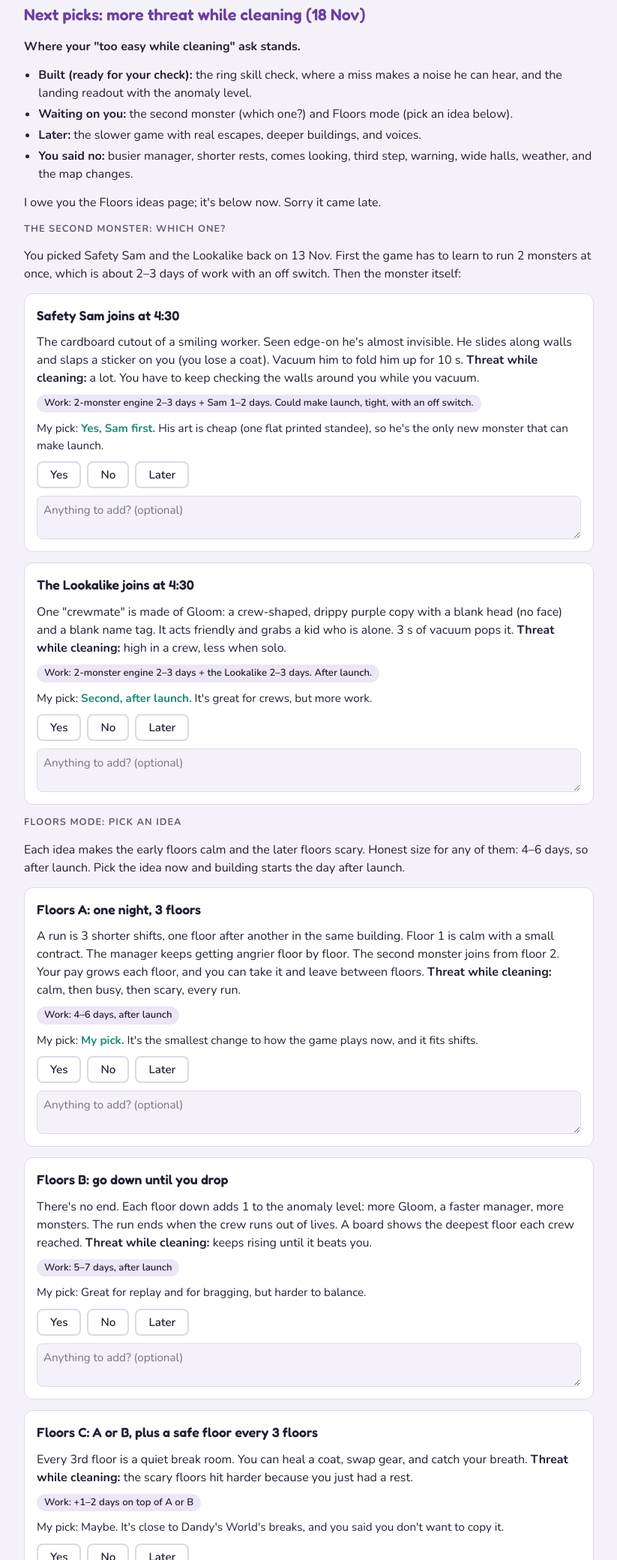
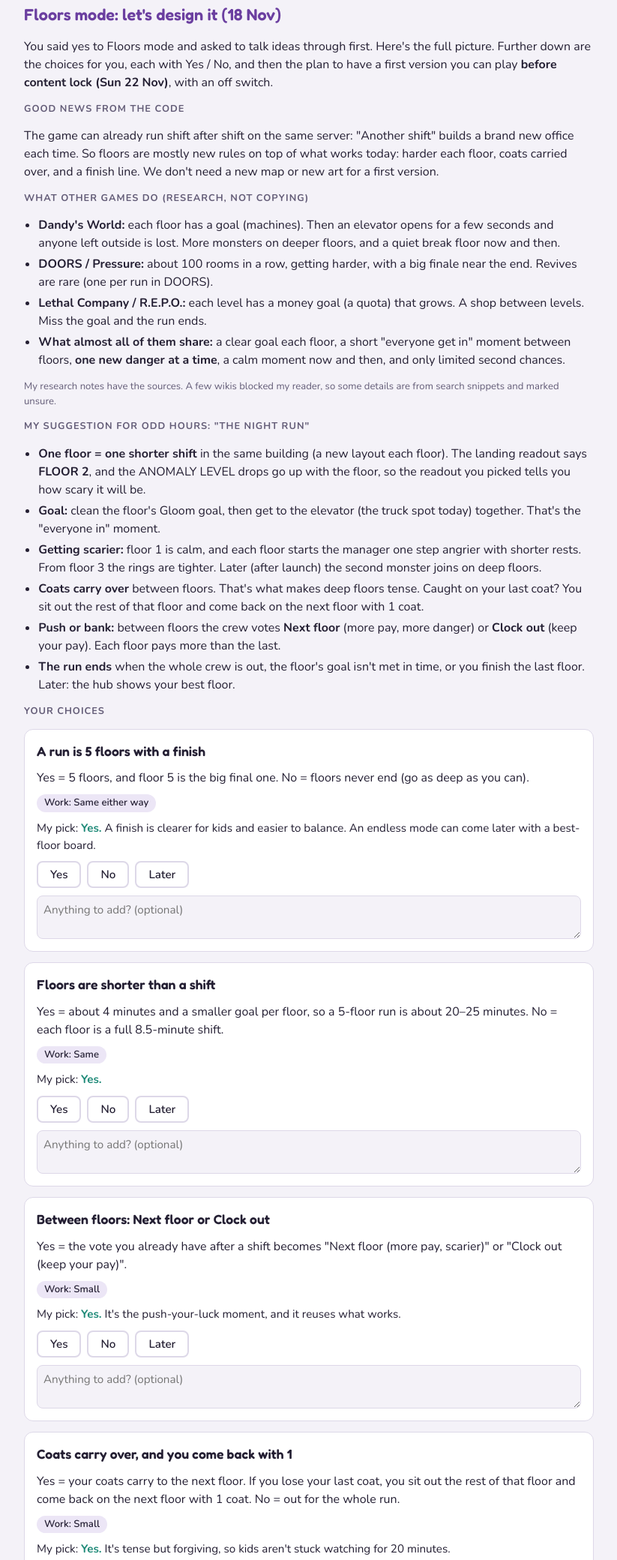
Before and after one commit to Peek-Abu/peekabu-game-systems, a plain HTML site: page reports/threat-maps-picks.html in a window 1280 px wide. Shown: the part 2814-4894 px from the top of the page at 75% size, without its empty margins (228-1051 px from the left). Drawn offline with nearby package versions, Linux system fonts and the light colour scheme.

Commit message:
docs(reports): threat page: Floors mode ideation (research, The Night Run proposal, 9 picks, plan for a first playable before lock), the halls-vs-open answer, and the corrected status (second monster later)

```diff
--- a/reports/threat-maps-picks.html
+++ b/reports/threat-maps-picks.html
@@ -86,26 +86,71 @@ ul { margin: 0; padding-left: 1.2em; display: grid; gap: 4px; }
   </section>
 
   <section>
-    <h2>Next picks: more threat while cleaning (18 Nov)</h2>
-    <p><b>Where your "too easy while cleaning" ask stands.</b></p>
+    <h2>Floors mode: let's design it (18 Nov)</h2>
+    <p>You said yes to Floors mode and asked to talk ideas through first. Here's the full picture. Further down are the choices for you, each with Yes / No, and then the plan to have a first version you can play <b>before content lock (Sun 22 Nov)</b>, with an off switch.</p>
+
+    <p class="when">Good news from the code</p>
+    <p>The game can already run shift after shift on the same server: "Another shift" builds a brand new office each time. So floors are mostly new rules on top of what works today: harder each floor, coats carried over, and a finish line. We don't need a new map or new art for a first version.</p>
+
+    <p class="when">What other games do (research, not copying)</p>
     <ul>
-      <li><b>Built (ready for your check):</b> the ring skill check, where a miss makes a noise he can hear, and the landing readout with the anomaly level.</li>
-      <li><b>Waiting on you:</b> the second monster (which one?) and Floors mode (pick an idea below).</li>
-      <li><b>Later:</b> the slower game with real escapes, deeper buildings, and voices.</li>
+      <li><b>Dandy's World:</b> each floor has a goal (machines). Then an elevator opens for a few seconds and anyone left outside is lost. More monsters on deeper floors, and a quiet break floor now and then.</li>
+      <li><b>DOORS / Pressure:</b> about 100 rooms in a row, getting harder, with a big finale near the end. Revives are rare (one per run in DOORS).</li>
+      <li><b>Lethal Company / R.E.P.O.:</b> each level has a money goal (a quota) that grows. A shop between levels. Miss the goal and the run ends.</li>
+      <li><b>What almost all of them share:</b> a clear goal each floor, a short "everyone get in" moment between floors, <b>one new danger at a time</b>, a calm moment now and then, and only limited second chances.</li>
+    </ul>
+    <p class="status">My research notes have the sources. A few wikis blocked my reader, so some details are from search snippets and marked unsure.</p>
+
+    <p class="when">My suggestion for Odd Hours: "The Night Run"</p>
+    <ul>
+      <li><b>One floor = one shorter shift</b> in the same building (a new layout each floor). The landing readout says <b>FLOOR 2</b>, and the ANOMALY LEVEL drops go up with the floor, so the readout you picked tells you how scary it will be.</li>
+      <li><b>Goal:</b> clean the floor's Gloom goal, then get to the elevator (the truck spot today) together. That's the "everyone in" moment.</li>
+      <li><b>Getting scarier:</b> floor 1 is calm, and each floor starts the manager one step angrier with shorter rests. From floor 3 the rings are tighter. Later (after launch) the second monster joins on deep floors.</li>
+      <li><b>Coats carry over</b> between floors. That's what makes deep floors tense. Caught on your last coat? You sit out the rest of that floor and come back on the next floor with 1 coat.</li>
+      <li><b>Push or bank:</b> between floors the crew votes <b>Next floor</b> (more pay, more danger) or <b>Clock out</b> (keep your pay). Each floor pays more than the last.</li>
+      <li><b>The run ends</b> when the whole crew is out, the floor's goal isn't met in time, or you finish the last floor. Later: the hub shows your best floor.</li>
+    </ul>
+
+    <p class="when">Your choices</p>
+    <div id="floorsPicks"></div>
+
+    <p class="when">Plan: first playable Floors before lock (Sun 22 Nov)</p>
+    <ul>
+      <li><b>Thu:</b> 3 sessions work side by side, each on its own part of the code.
+        <ol>
+          <li>The run itself: floor number, a goal and time per floor, coats carried over, Next floor / Clock out, how the run ends.</li>
+          <li>The screens: choosing Floors at the truck, FLOOR N on the readout and load screen, the run-over screen.</li>
+          <li>The manager getting angrier per floor.</li>
+        </ol>
+      </li>
+      <li><b>Fri:</b> the three parts join up, then my own real-play test: 3 floors solo and with a second player.</li>
+      <li><b>Sat:</b> your play-check. Fixes the same day.</li>
+      <li><b>Sun:</b> lock. If anything is shaky, the off switch keeps Floors hidden and the normal shift plays exactly as now.</li>
+    </ul>
+    <p><b>Honest risks:</b> pay must not be counted twice across floors (the plan pays each floor as you go, which the game already does safely). The load screen between floors must stay quick. Kids must understand "Next floor or clock out" at a glance. You've been right that we move faster than my estimates, so this plan is tight but doable.</p>
+  </section>
+
+  <section>
+    <h2>Your question: halls or open spaces? (my answer)</h2>
+    <p>You asked me to weigh it for our game. <b>My answer: keep our halls and rooms.</b> Don't copy Dandy's World's open floors. Here's why:</p>
+    <ul>
+      <li>Our maps are real buildings (an office, a school). Halls and rooms are what make them feel real and spooky. Lethal Company is the same: tight insides, and players get good by <b>listening and remembering</b>, not by seeing far.</li>
+      <li>What the measuring showed is not "too many halls". It's that <b>nothing is deep</b>: every room is one step off a loop, so you never have to make a risky choice. The fix is the DFS hall growth you liked (on the list for after launch), not open floors.</li>
+      <li>Skill in our game should come from <b>reading the manager</b> (his pen clicks, flickering lights and footsteps are already in) and from the ring. A good next step after launch: some glass office walls, so you can glimpse him through rooms. They show real offices and give you sight without opening the map up.</li>
+    </ul>
+    <div id="mapDir"></div>
+  </section>
+
+  <section>
+    <h2>Where your "too easy while cleaning" ask stands</h2>
+    <ul>
+      <li><b>Built, ready for your check:</b> the ring skill check (2–3 rings a pile, a miss makes noise) and the landing readout with the anomaly level and icons.</li>
+      <li><b>Approved, being designed now:</b> Floors mode (above).</li>
+      <li><b>Saved for later, as you said:</b> the second monster. Also later: the slower game with real escapes, deeper buildings (DFS halls), and voices.</li>
       <li><b>You said no:</b> busier manager, shorter rests, comes looking, third step, warning, wide halls, weather, and the map changes.</li>
     </ul>
-    <p>I owe you the Floors ideas page; it's below now. Sorry it came late.</p>
-
-    <p class="when">The second monster: which one?</p>
-    <p>You picked Safety Sam and the Lookalike back on 13 Nov. First the game has to learn to run 2 monsters at once, which is about 2–3 days of work with an off switch. Then the monster itself:</p>
-    <div id="nextMonster"></div>
-
-    <p class="when">Floors mode: pick an idea</p>
-    <p>Each idea makes the early floors calm and the later floors scary. Honest size for any of them: 4–6 days, so after launch. Pick the idea now and building starts the day after launch.</p>
-    <div id="nextFloors"></div>
-
-    <p class="when">Quick ones: more threat while cleaning, before lock (Sun 22 Nov)</p>
-    <p>Both build on your ring idea, so skill decides the danger, not just more manager.</p>
+    <p class="when">Quick ones: more threat while cleaning, before lock</p>
+    <p>Both build on your ring idea, so skill decides the danger.</p>
     <div id="nextQuick"></div>
   </section>
 
@@ -207,23 +252,33 @@ ul { margin: 0; padding-left: 1.2em; display: grid; gap: 4px; }
 
 <script>
 const IDEAS = [
-  { id: "x1-sam", group: "nextMonster", title: "Safety Sam joins at 4:30",
-    text: "The cardboard cutout of a smiling worker. Seen edge-on he's almost invisible. He slides along walls and slaps a sticker on you (you lose a coat). Vacuum him to fold him up for 10 s. <b>Threat while cleaning:</b> a lot. You have to keep checking the walls around you while you vacuum.",
-    effort: "2-monster engine 2–3 days + Sam 1–2 days. Could make launch, tight, with an off switch.", rec: "<b>Yes, Sam first.</b> His art is cheap (one flat printed standee), so he's the only new monster that can make launch." },
-  { id: "x2-lookalike", group: "nextMonster", title: "The Lookalike joins at 4:30",
-    text: "One \"crewmate\" is made of Gloom: a crew-shaped, drippy purple copy with a blank head (no face) and a blank name tag. It acts friendly and grabs a kid who is alone. 3 s of vacuum pops it. <b>Threat while cleaning:</b> high in a crew, less when solo.",
-    effort: "2-monster engine 2–3 days + the Lookalike 2–3 days. After launch.", rec: "<b>Second, after launch.</b> It's great for crews, but more work." },
-
-  { id: "f1-run", group: "nextFloors", title: "Floors A: one night, 3 floors",
-    text: "A run is 3 shorter shifts, one floor after another in the same building. Floor 1 is calm with a small contract. The manager keeps getting angrier floor by floor. The second monster joins from floor 2. Your pay grows each floor, and you can take it and leave between floors. <b>Threat while cleaning:</b> calm, then busy, then scary, every run.",
-    effort: "4–6 days, after launch", rec: "<b>My pick.</b> It's the smallest change to how the game plays now, and it fits shifts." },
-  { id: "f2-deeper", group: "nextFloors", title: "Floors B: go down until you drop",
-    text: "There's no end. Each floor down adds 1 to the anomaly level: more Gloom, a faster manager, more monsters. The run ends when the crew runs out of lives. A board shows the deepest floor each crew reached. <b>Threat while cleaning:</b> keeps rising until it beats you.",
-    effort: "5–7 days, after launch", rec: "Great for replay and for bragging, but harder to balance." },
-  { id: "f3-safe", group: "nextFloors", title: "Floors C: A or B, plus a safe floor every 3 floors",
-    text: "Every 3rd floor is a quiet break room. You can heal a coat, swap gear, and catch your breath. <b>Threat while cleaning:</b> the scary floors hit harder because you just had a rest.",
-    effort: "+1–2 days on top of A or B", rec: "Maybe. It's close to Dandy's World's breaks, and you said you don't want to copy it." },
-
+  { id: "fl1-length", group: "floorsPicks", title: "A run is 5 floors with a finish",
+    text: "Yes = 5 floors, and floor 5 is the big final one. No = floors never end (go as deep as you can).",
+    effort: "Same either way", rec: "<b>Yes.</b> A finish is clearer for kids and easier to balance. An endless mode can come later with a best-floor board." },
+  { id: "fl2-short", group: "floorsPicks", title: "Floors are shorter than a shift",
+    text: "Yes = about 4 minutes and a smaller goal per floor, so a 5-floor run is about 20–25 minutes. No = each floor is a full 8.5-minute shift.",
+    effort: "Same", rec: "<b>Yes.</b>" },
+  { id: "fl3-vote", group: "floorsPicks", title: "Between floors: Next floor or Clock out",
+    text: "Yes = the vote you already have after a shift becomes \"Next floor (more pay, scarier)\" or \"Clock out (keep your pay)\".",
+    effort: "Small", rec: "<b>Yes.</b> It's the push-your-luck moment, and it reuses what works." },
+  { id: "fl4-coats", group: "floorsPicks", title: "Coats carry over, and you come back with 1",
+    text: "Yes = your coats carry to the next floor. If you lose your last coat, you sit out the rest of that floor and come back on the next floor with 1 coat. No = out for the whole run.",
+    effort: "Small", rec: "<b>Yes.</b> It's tense but forgiving, so kids aren't stuck watching for 20 minutes." },
+  { id: "fl5-ramp", group: "floorsPicks", title: "Each floor starts the manager angrier",
+    text: "Yes = floor 1 is calm. Each floor starts him one step angrier with shorter rests, and the ANOMALY LEVEL drops show the floor's danger. Rings get tighter from floor 3.",
+    effort: "Small", rec: "<b>Yes.</b> This is the \"more threat over time\" you asked for, built into the mode." },
+  { id: "fl6-pay", group: "floorsPicks", title: "Each floor pays more",
+    text: "Yes = each floor pays 25% more than the one before (floor 5 pays double). The pay lands as each floor ends, so a bad floor never takes away what you earned.",
+    effort: "Small", rec: "<b>Yes.</b>" },
+  { id: "fl7-main", group: "floorsPicks", title: "Floors is the main way to play",
+    text: "Yes = the truck starts a Floors run by default, and the host can still pick a single shift. No = Floors is an extra mode you have to choose.",
+    effort: "Small", rec: "<b>Yes.</b> That's what you asked for. While it's new, the off switch can flip it back." },
+  { id: "fl8-build", group: "floorsPicks", title: "Build the first playable version before lock",
+    text: "Yes = 3 sessions start Thursday as planned above, with an off switch. You play-check it Saturday.",
+    effort: "About 2–3 days with 3 sessions side by side", rec: "<b>Yes.</b>" },
+  { id: "md1-halls", group: "mapDir", title: "Keep halls and rooms (my answer above)",
+    text: "Yes = keep our halls and rooms. After launch: DFS halls for depth, plus a few glass office walls to glimpse him. No = tell me in the note what you'd change.",
+    effort: "Nothing now", rec: "<b>Yes.</b>" },
   { id: "q1-miss-setback", group: "nextQuick", title: "A miss also undoes some cleaning",
     text: "Missing a ring now also puts back part of the pile, so a miss costs time and makes noise. <b>Threat while cleaning:</b> you stay longer at the pile, so he has more time to find you. We can count misses per shift to see if it's too hard.",
     effort: "1–2 hours", rec: "<b>Yes.</b> It makes the ring matter." },
@@ -382,7 +437,7 @@ async function save(id, patch) {
 }
 
 IDEAS.forEach(i => document.getElementById(i.group).appendChild(card(i)));
-["nextMonster", "nextFloors", "nextQuick", "icons", "built","ring","readout","landing","round2", "plan", "now", "later"].forEach(g => { const c = document.getElementById(g); c.style.display = "grid"; c.style.gap = "14px"; });
+["floorsPicks", "mapDir", "nextQuick", "icons", "built","ring","readout","landing","round2", "plan", "now", "later"].forEach(g => { const c = document.getElementById(g); c.style.display = "grid"; c.style.gap = "14px"; });
 
 (async () => {
   const status = document.getElementById("dbstatus");
```
Also changed, not shown: 1 other file.
